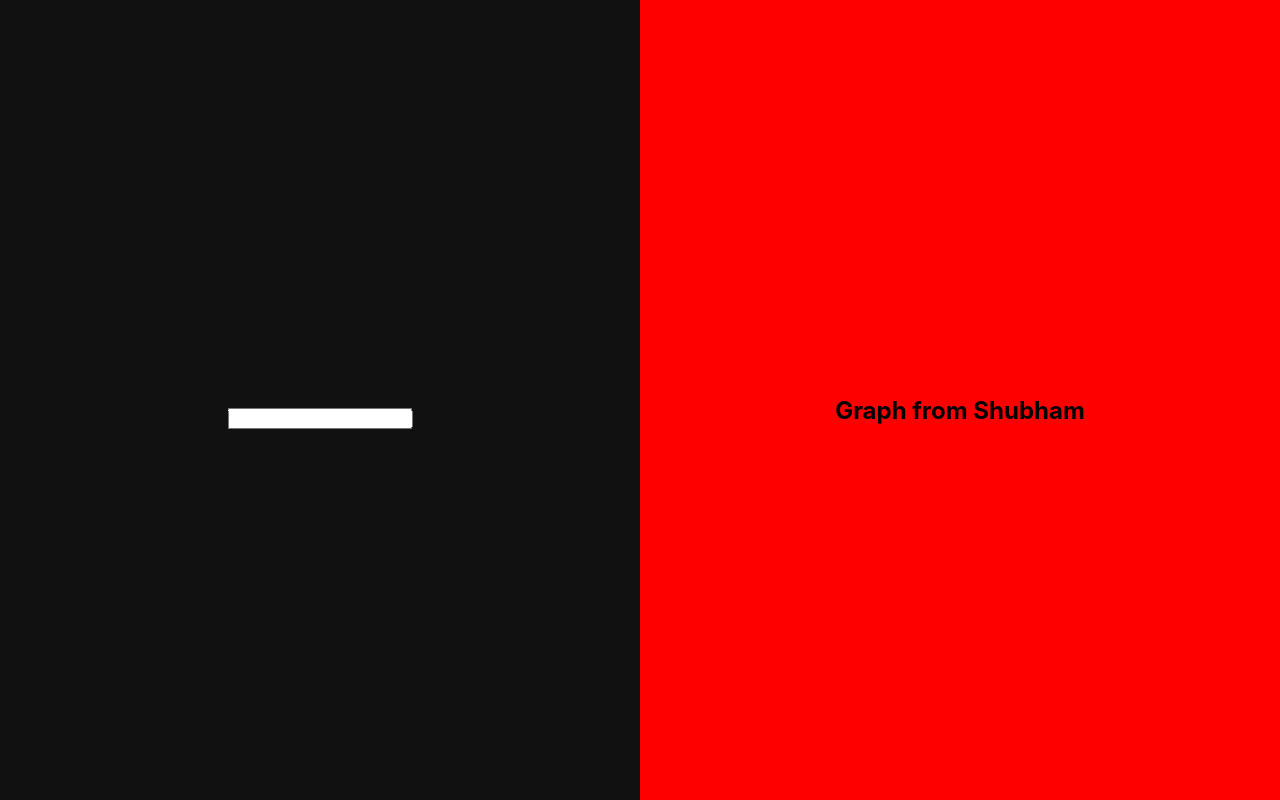
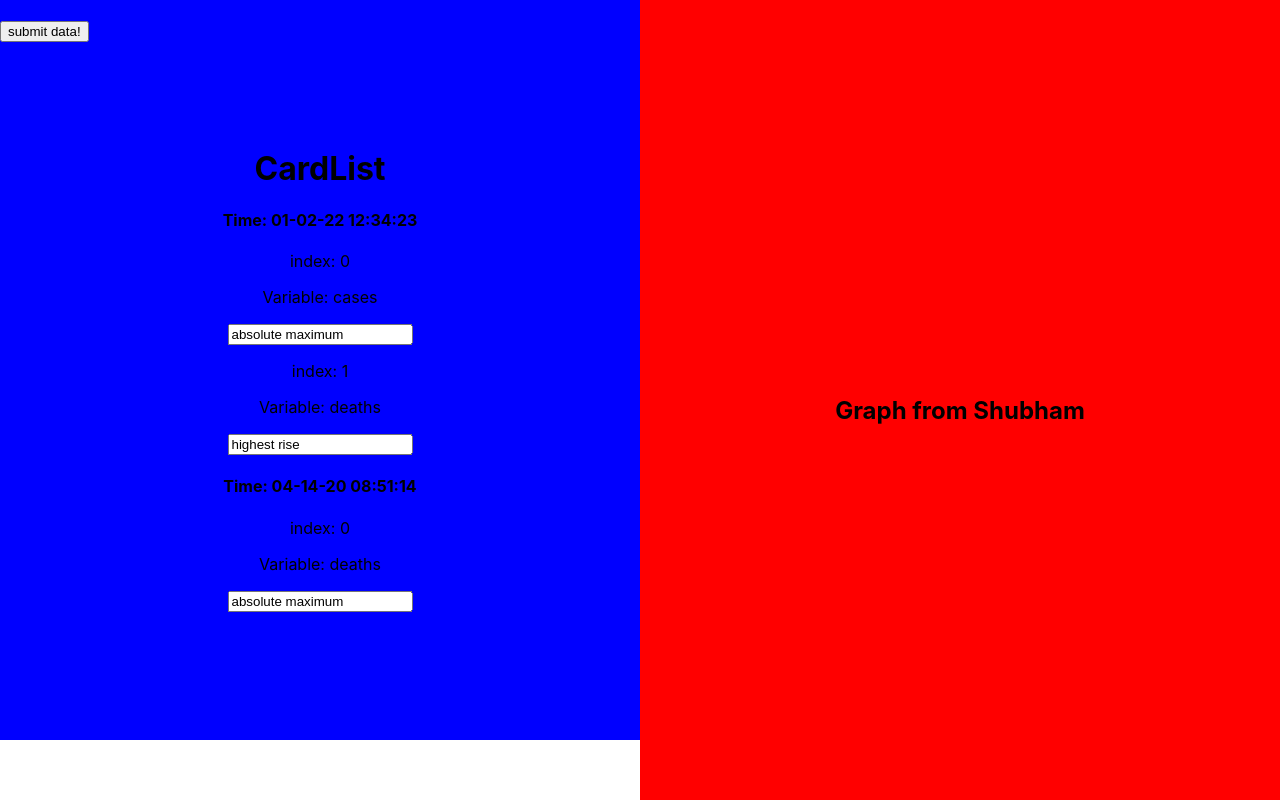
Before and after one commit to sagars729/cmsc734-final-project, a React (Create React App) app: page / in a window 1280 px wide. Built offline with nearby package versions, Linux system fonts and the light colour scheme.

Commit message:
able to print out json values

```diff
--- a/src/App.css
+++ b/src/App.css
@@ -1,14 +1,38 @@
-.leftSide, .rightSide {
-  width: 100%;
-
+.App {
+  text-align: center;
 }
 
-.leftSide {
-  background: red;
-  height: 90%;
+.App-logo {
+  height: 40vmin;
+  pointer-events: none;
 }
 
-.rightSide {
-  background: blue;
-  height: 100%;
+@media (prefers-reduced-motion: no-preference) {
+  .App-logo {
+    animation: App-logo-spin infinite 20s linear;
+  }
 }
+
+.App-header {
+  background-color: #282c34;
+  min-height: 100vh;
+  display: flex;
+  flex-direction: column;
+  align-items: center;
+  justify-content: center;
+  font-size: calc(10px + 2vmin);
+  color: white;
+}
+
+.App-link {
+  color: #61dafb;
+}
+
+@keyframes App-logo-spin {
+  from {
+    transform: rotate(0deg);
+  }
+  to {
+    transform: rotate(360deg);
+  }
+}
--- a/src/App.tsx
+++ b/src/App.tsx
@@ -1,6 +1,5 @@
 import React from 'react';
 import './App.css';
-import Card from './components/Card/Card';
 import UserInput from './components/UserInput/UserInput';
 
 function App() {
--- a/src/components/Card/Card.tsx
+++ b/src/components/Card/Card.tsx
@@ -1,22 +1,13 @@
 import React from 'react';
-import './Card.css';
 
-function Card(  ) {
-    return (
-        <div className='Card'>
-            <div className='left_info'>
-                <div className='timestamp'>
-                    <header></header>
-                </div>
-                <div className='variable'>
-                    <p></p>
-                </div>
-            </div>
-            <div className='right_input'>
-                <input type='text'></input>
-            </div>
-        </div>
-    )
+class Card extends React.Component {
+    render () {
+        return (
+            <li>
+                {/* {this.props.key_point.time} {this.props.key_point.variable} */}
+            </li>
+        )
+    }
 }
 
-export default Card
+export default Card;
--- /dev/null
+++ b/src/components/CardList/CardList.tsx
@@ -0,0 +1,16 @@
+import React from 'react';
+import Card from '../Card/Card'
+
+class CardList extends React.Component {
+    render () {
+        return (
+            <ul>
+                {/* {this.props.key_points.map((key_point)=> {
+                    return <Card key_point={key_point}/>
+                })} */}
+            </ul>
+        )
+    }
+}
+
+export default CardList;
--- a/src/components/UserInput/UserInput.css
+++ b/src/components/UserInput/UserInput.css
@@ -12,7 +12,12 @@
   /* Control the left side */
   .left {
     left: 0;
-    background-color: #111;
+    height: 90%;
+    background-color: blue;
+  }
+
+  .bottom {
+    width: 50%;
   }
 
   /* Control the right side */
--- a/src/components/UserInput/UserInput.tsx
+++ b/src/components/UserInput/UserInput.tsx
@@ -1,21 +1,120 @@
 import React from 'react';
-import Card from '../Card/Card';
+import CardList from '../CardList/CardList';
 import './UserInput.css';
+// import key_points from "../../json_data.json";
+
+let key_points = [
+    {
+        time: "01-02-22 12:34:23",
+        points:[
+            {
+                "variable":"cases",
+                "point_value":"131",
+                "analysis_yielded":"absolute maximum"
+            },
+            {
+                "variable":"deaths",
+                "point_value":"16",
+                "analysis_yielded":"highest rise"
+            }
+        ]
+    },
+    {
+        time: "04-14-20 08:51:14",
+        points:[
+            {
+                "variable":"deaths",
+                "point_value":"43",
+                "analysis_yielded":"absolute maximum"
+            }
+        ]
+    }
+]
+
+let data = {
+    "01-02-22 12:34:23":[
+       {
+          "variable":"cases",
+          "point_value":"131",
+          "analysis_yielded":"absolute maximum"
+       },
+       {
+          "variable":"deaths",
+          "point_value":"16",
+          "analysis_yielded":"highest rise"
+       }
+    ],
+    "04-14-20 08:51:14":[
+       {
+          "variable":"deaths",
+          "point_value":"43",
+          "analysis_yielded":"absolute maximum"
+       }
+    ]
+}
+const printData = () => {
+    console.log(data);
+}
 
 function UserInput() {
     return (
         <div>
             <div className="split left">
                 <div className="centered">
-                    <Card />
+                    <h1> CardList </h1>
+                    {/* { key_points.map((kp) => {
+                        return (
+                            <div>
+                                <h4>{kp.time}</h4>
+                                <div>
+                                    {kp.points.map((point, i) => {
+                                        return (
+                                            <div key={i}>
+                                                <p>{point.variable}</p>
+                                                <p>{point.point_value}</p>
+                                                <input type='text' defaultValue={point.analysis_yielded}></input>
+                                            </div>
+                                        )
+                                    })}
+                                </div>
+                            </div>
+                        )
+                    } ) } */}
+
+                    {Object.keys(data).map( (time, idx, arr) => {
+                        console.log("new iter!!");
+                        return (
+                            <div>
+                                <h4>Time: {arr[idx]}</h4>
+                                {Object.values(data).at(idx)?.map((key_point, i) => {
+                                    console.log(key_point);
+                                    return (
+                                        <div>
+                                            <p>index: {i}</p>
+                                            <p>Variable: {key_point.variable}</p>
+                                            <input type='text' defaultValue={key_point.analysis_yielded}></input>
+                                        </div>
+
+                                    )
+                                })}
+                            </div>
+                        )
+
+                    } )}
+
                 </div>
+                <div className="bottom">
+                    <button onClick={printData}>
+                        submit data!
+                    </button>
                 </div>
+            </div>
 
-                <div className="split right">
+            <div className="split right">
                 <div className="centered">
                     <h2>Graph from Shubham</h2>
                 </div>
-                </div>
+            </div>
         </div>
     )
 }
```
Also changed, not shown: src/components/CardList/CardList.css (added).
